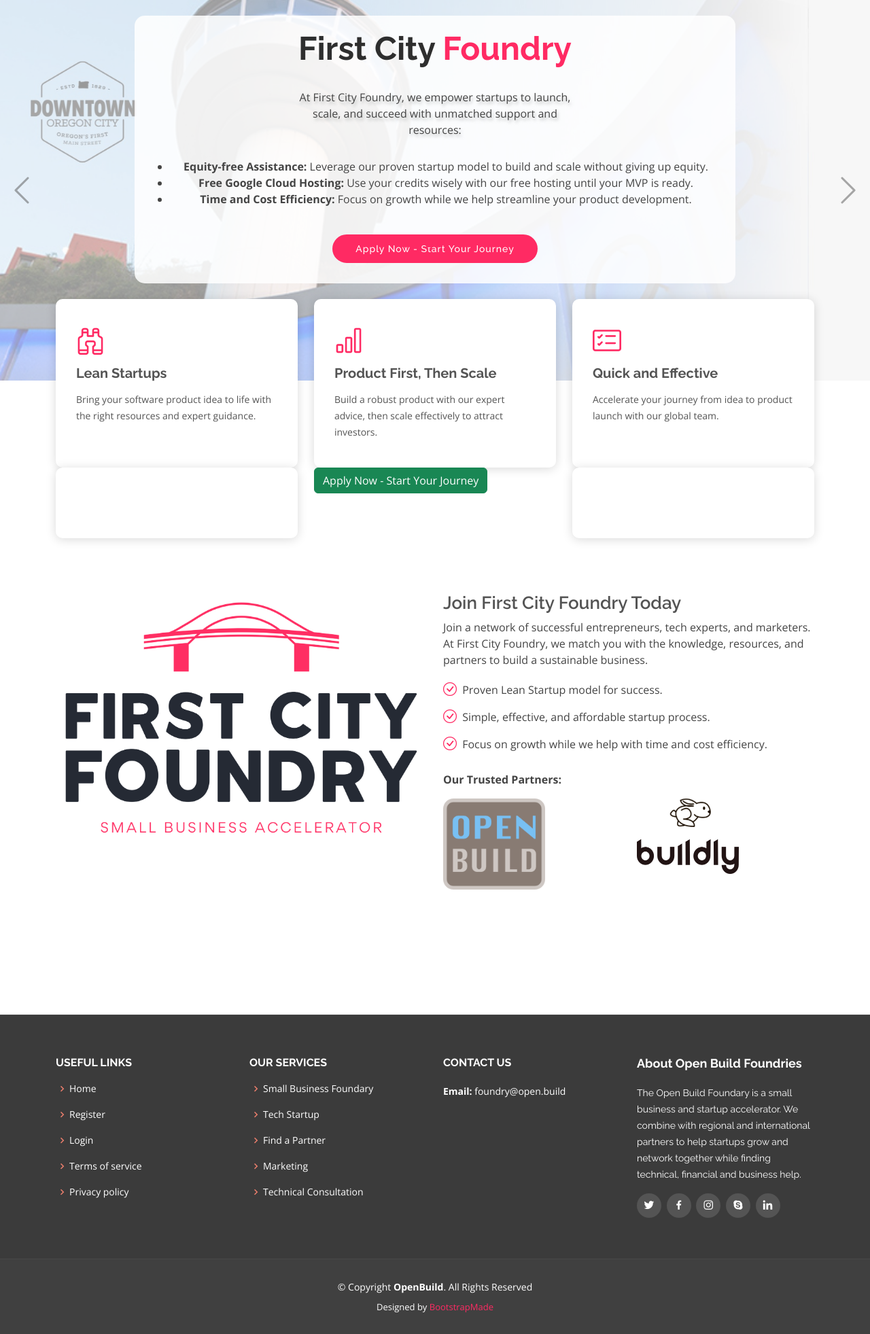
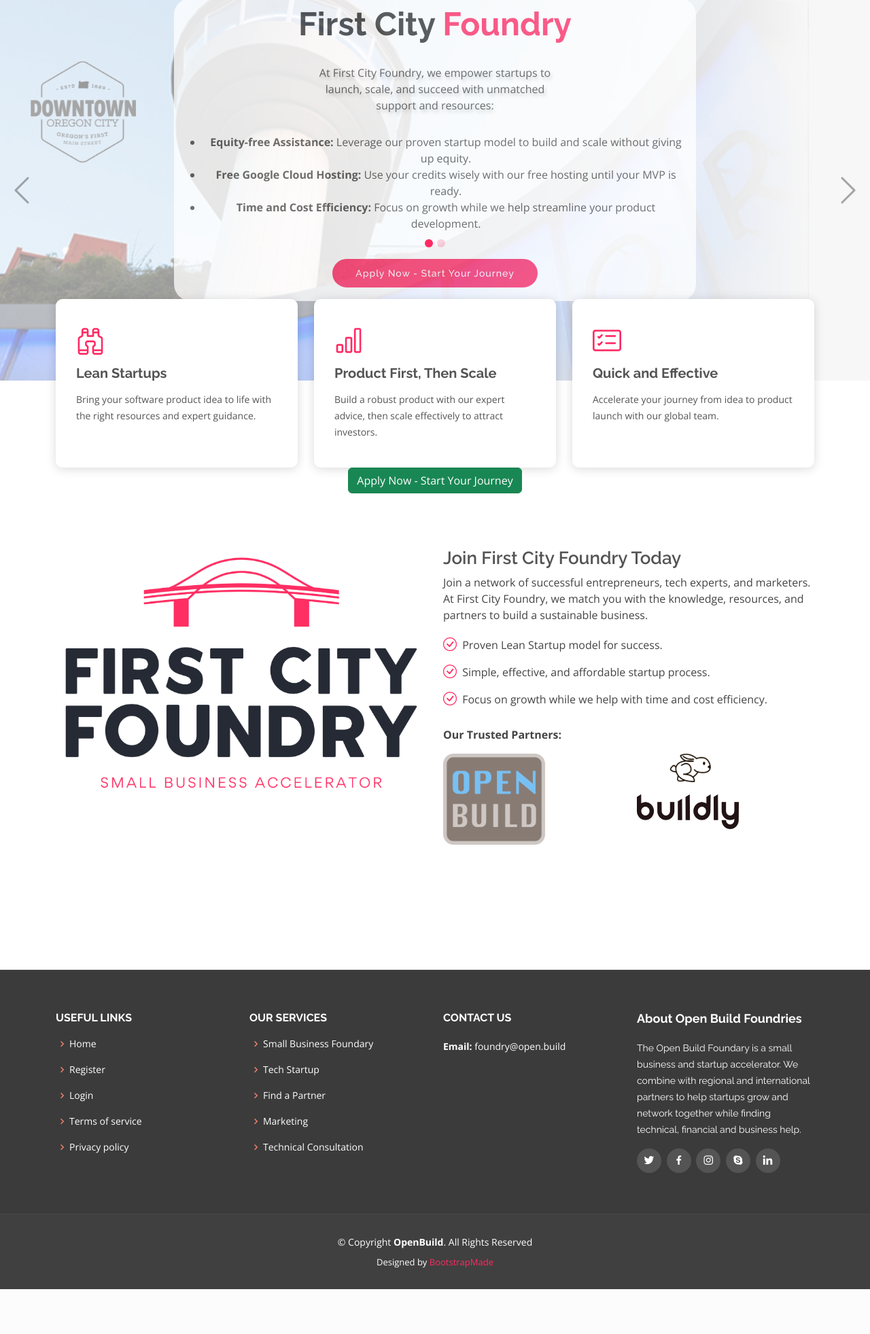
Before and after one commit to open-build/foundry, a Django app: page / in a window 1280 px wide. Shown: the part 104-2067 px from the top of the page at 68% size. After the commit the page ends 2001 px from the top, so only its background shows below. Run offline with Django 4.2, Linux system fonts and the light colour scheme; some libraries are stand-ins or nearby versions.

Commit message:
center div

```diff
--- a/foundry/templates/welcome_page.html
+++ b/foundry/templates/welcome_page.html
@@ -28,7 +28,7 @@
         <!-- Slide 2 -->
         <div class="carousel-item active" data-bs-interval="7000" style="background-image: url({% static 'assets/img/slide/oc-elevator.jpeg' %})">
           <div class="carousel-container">
-            <div class="carousel-content" style="background: rgba(255, 255, 255, 0.85); padding: 20px; border-radius: 15px; mwidth: 60%">
+            <div class="carousel-content" style="background: #FFFFFF; padding: 10px; border-radius: 25px; opacity: 0.75; width: 60%">
               <h2 class="animate__animated animate__fadeInDown">First City <span>Foundry</span></h2>
               <p class="animate__animated animate__fadeInUp">
                 At First City Foundry, we empower startups to launch, scale, and succeed with unmatched support and resources:
@@ -92,21 +92,9 @@
           </div>
         </div>
       </div>
-      <div class="row">
-        <div class="col-lg-4">
-          <div class="icon-box">
-            &nbsp;
-          </div>
-        </div>
-        <div class="col-lg-4 mt-4 mt-lg-0">
-          <a href="/startup-application/" class="btn btn-xl btn-success">Apply Now - Start Your Journey</a>
-        </div>
-        <div class="col-lg-4 mt-4 mt-lg-0">
-          <div class="icon-box">
-            &nbsp;
-          </div>
-        </div>
-      </div
+    </div>
+    <div class="container d-flex align-items-center justify-content-center">
+      <a href="/startup-application/" class="btn btn-xl btn-success">Apply Now - Start Your Journey</a>
     </div>
   </section><!-- End Featured Section -->
 
```
